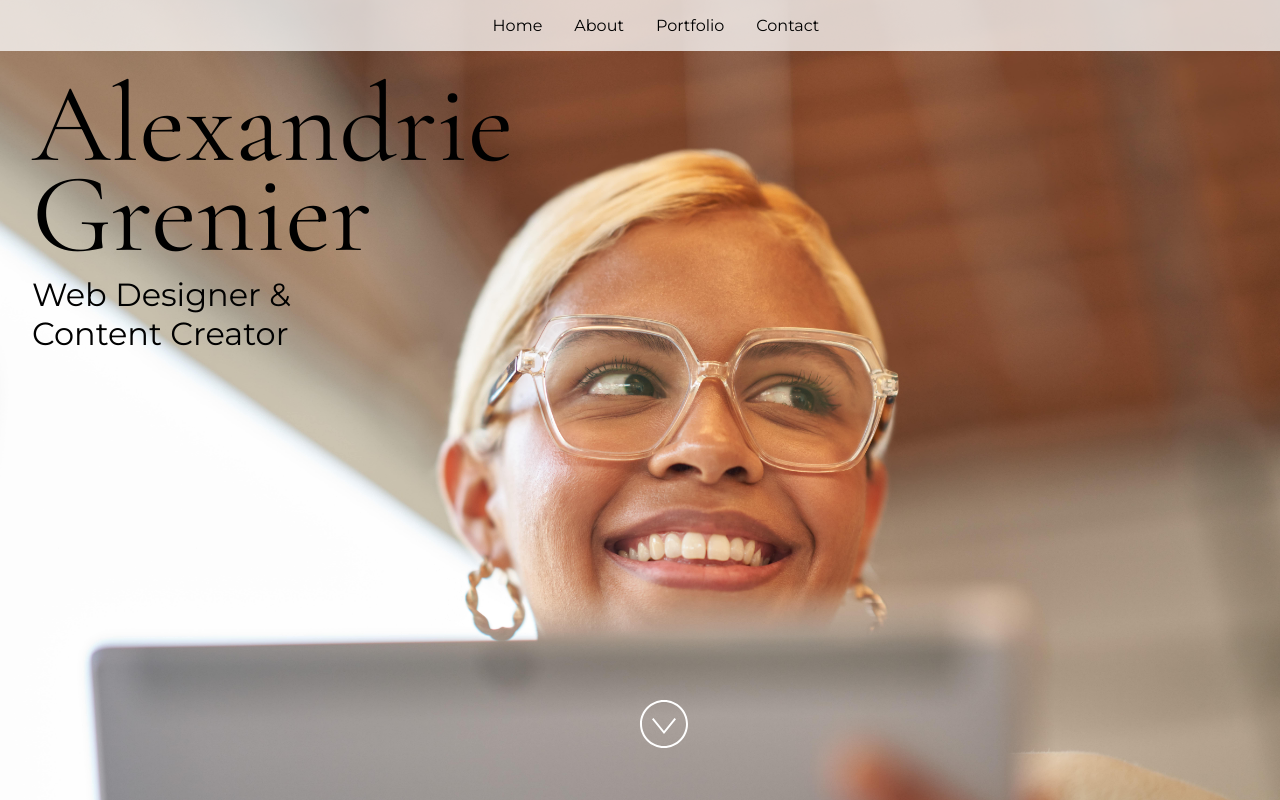
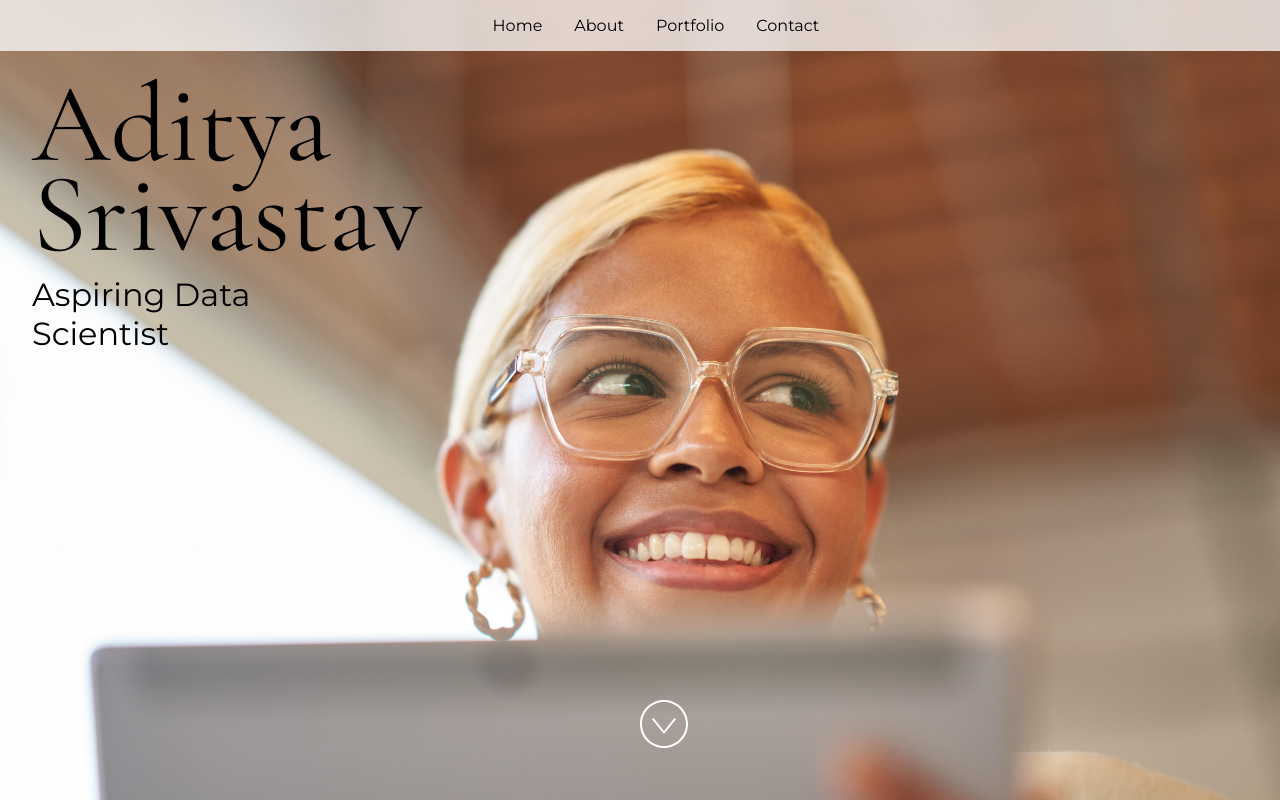
Before and after one commit to AdityaSrivastavDS/Microsoft_Student_Ambassador, a React (Vite) app: page / in a window 1280 px wide. Built offline with nearby package versions, Linux system fonts and the light colour scheme.

Commit message:
Update App.jsx

```diff
--- a/src/App.jsx
+++ b/src/App.jsx
@@ -24,15 +24,13 @@ import "./styles.css";
  * If you don't have one of the social sites listed, leave it as an empty string.
  */
 const siteProps = {
-  name: "Alexandrie Grenier",
-  title: "Web Designer & Content Creator",
-  email: "alex@example.com",
-  gitHub: "microsoft",
-  instagram: "microsoft",
-  linkedIn: "satyanadella",
+  name: "Aditya Srivastav",
+  title: "Aspiring Data Scientist",
+  email: "adityathestar2006@gmail.com",
+  gitHub: "https://github.com/AdityaSrivastavDS",
+  instagram: "https://www.instagram.com/aditya_srivastav_ds/t",
+  linkedIn: "https://www.linkedin.com/in/aditya-srivastav-360ba2200/",
   medium: "",
-  twitter: "microsoft",
-  youTube: "Code",
 };
 
 const primaryColor = "#4E567E";
```
